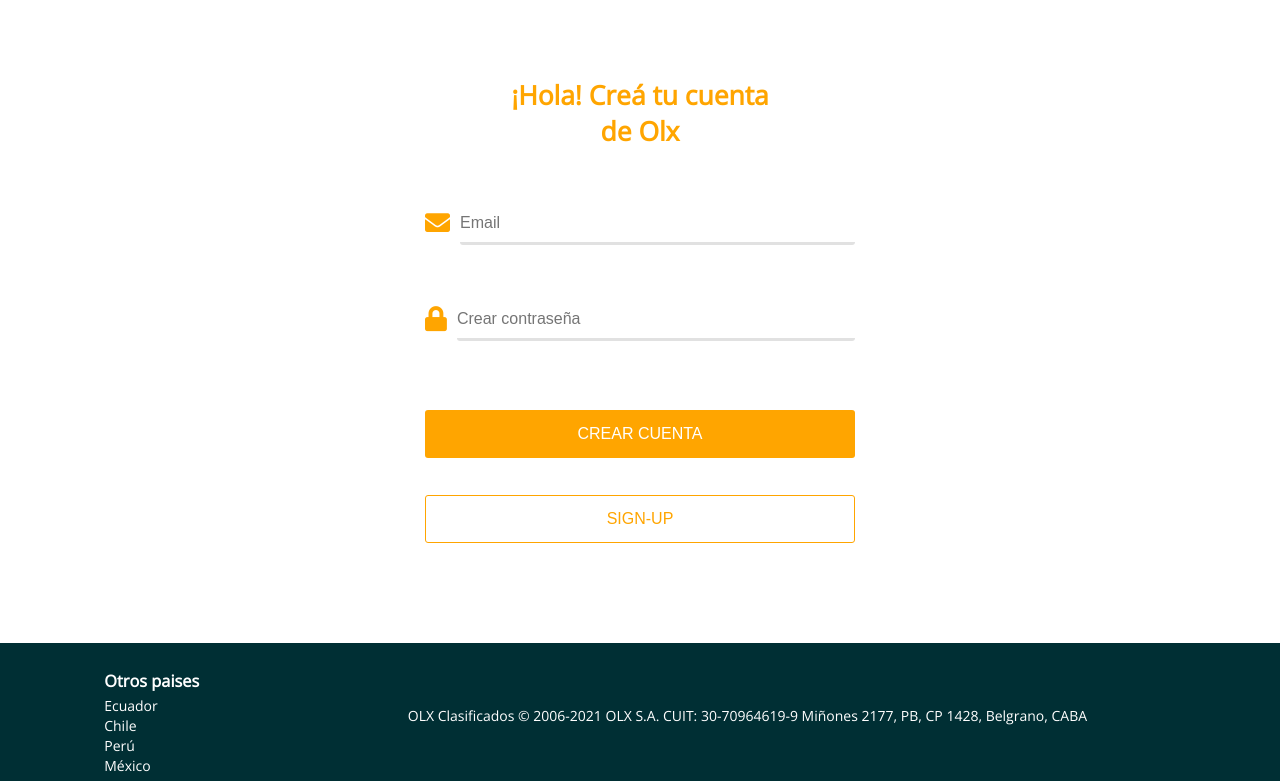
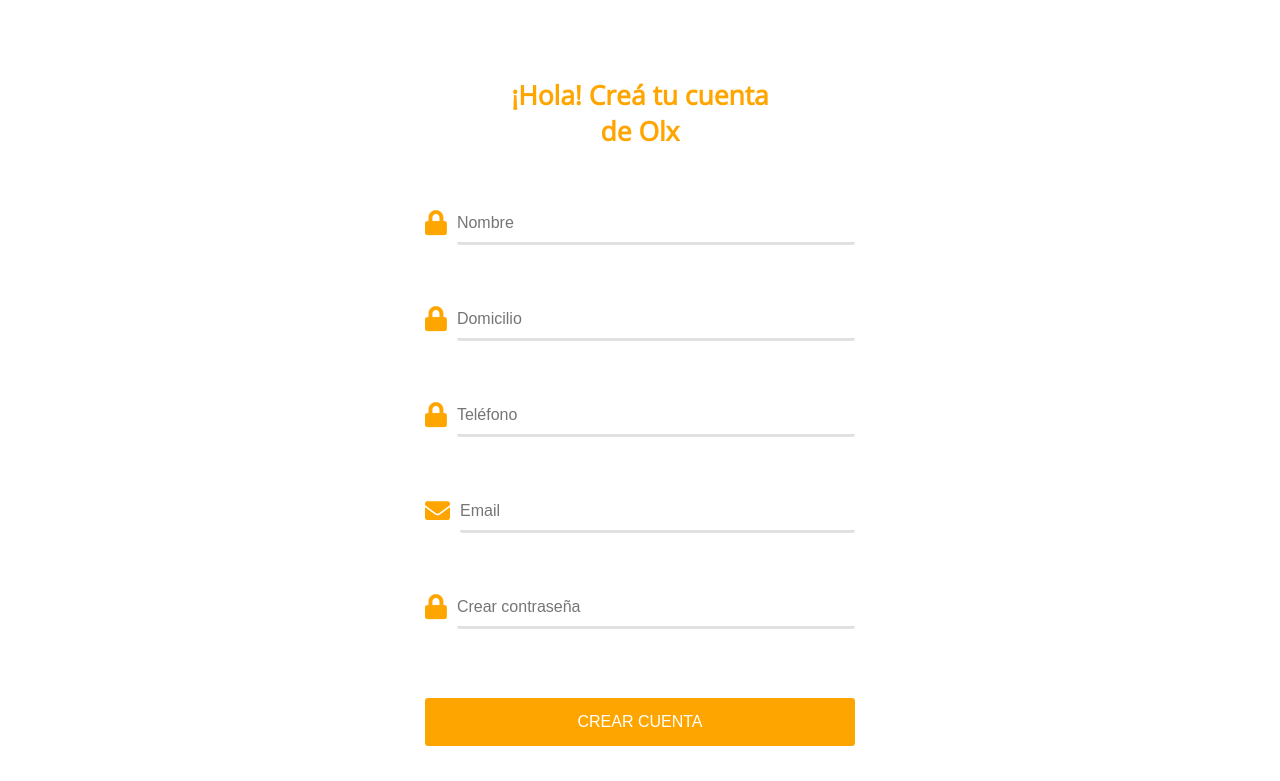
Before and after one commit to misael-github/e-commerce, a React (Create React App) app: page /sign-up in a window 1280 px wide. Shown: the top 781 px of the page. Built offline with nearby package versions, Linux system fonts and the light colour scheme; no server answers.

Commit message:
añadí archivo de manejo de errores para firebase

```diff
--- a/src/pages/login/Login.jsx
+++ b/src/pages/login/Login.jsx
@@ -34,7 +34,7 @@
       await LoginAction(formData); // Espera a que se ejecute mi LoginAtion y luego continua
       history("/");
     } catch (error) {
-      alert(error);
+      alert(firebaseErrors[error.code.split('/')[1]]);
     }
   }
 
--- a/src/pages/sell/Sell.jsx
+++ b/src/pages/sell/Sell.jsx
@@ -5,20 +5,27 @@
 import { Link } from "react-router-dom";
 import db from "../../db";
 import "./sell.css";
+import { useState } from "react";
 
 const Sell = () => {
+  const [formData, setFormData] = useState({
+    name: "",
+    description: "",
+    price: "",
+  });
 
-const upLoadProduct = async (e) => {
-  // Creo un documento
-  try {
+  const upLoadProduct = async (e) => {
+    // Creo una collection con el nombre que quiero y un doc con la info que tiene el state
+    try {
+      e.preventDefault();
+      const user = db.auth().currentUser // Obtengo el userId
 
-    e.preventDefault()
-    await db.firestore().collection('products').doc().set({hola: true});
-  } catch (error) {
-    alert(error)
-  }
-
-}
+      await db.firestore().collection("products").doc().set({...formData, userId: user.uid});
+      alert("Producto cargado exitosamente!")
+    } catch (error) {
+      alert(error);
+    }
+  };
 
   return (
     <div className="container-sell">
@@ -32,9 +39,11 @@
             <Input
               type="text"
               className="fieldset-input"
-              name="email"
+              name="name"
               placeholder=" "
-              // onChange={handleInputChange}
+              onChange={(e) =>
+                setFormData({ ...formData, name: e.target.value })
+              }
             ></Input>
           </div>
           <div className="fielset-sell">
@@ -43,9 +52,11 @@
             <Input
               type="text"
               className="fieldset-input"
-              name="password"
+              name="description"
               placeholder="Ej.:Celular Samsung Galaxy s9 64gb Negro"
-              // onChange={handleInputChange}
+              onChange={(e) =>
+                setFormData({ ...formData, description: e.target.value })
+              }
             ></Input>
           </div>
           <div className="fielset-sell">
@@ -54,14 +65,20 @@
             <Input
               type="number"
               className="fieldset-input"
-              name="password"
+              name="price"
               placeholder=""
-              // onChange={handleInputChange}
+              onChange={(e) =>
+                setFormData({ ...formData, price: e.target.value })
+              }
             ></Input>
           </div>
           <input type="file" />
           <div className="container-btn-login">
-            <Button title="CONTINUAR" type="submit" onClick={upLoadProduct}></Button>
+            <Button
+              title="CONTINUAR"
+              type="submit"
+              onClick={upLoadProduct}
+            ></Button>
 
             {/* <Link to="/sign-up">
           <Button title="CREAR CUENTA" variant="outline" ></Button>
--- a/src/pages/sign-up/Sign-up.jsx
+++ b/src/pages/sign-up/Sign-up.jsx
@@ -11,10 +11,13 @@
     // firstNameAndLastName: "",
     password: "",
     email: "",
+    name: "",
+    country: "",
+    phone: "",
   });
+
   function handleInputChange(e) {
     const { value, name } = e.target; // capturo el value y la propiedad name
-
     setFormData({ ...formData, [name]: value }); // seteo de la propiedad name con lo que me llega
     // ej email que seria mi key y el valor
   }
@@ -24,18 +27,60 @@
     e.preventDefault();
     // De la db utilizo el la función auth para loguearme y eligo con que metodo(funcion)
     // y le paso 2 parametros en este caso. Si conicide con el usuario que está en la db me loguea
-    const user = await db
+    const credential = await db
       .auth()
-      .createUserWithEmailAndPassword(formData.email, formData.password);
-    console.log(user);
+      .createUserWithEmailAndPassword(formData.email, formData.password); // Creo un user
+    await db
+      .firestore()
+      .collection("users")
+      .doc(credential.user.uid)
+      .set({
+        email: formData.email,
+        name: formData.name,
+        country: formData.country,
+        phone: formData.phone,
+      }); // Creo un doc en la collection user con el id que me genera firebase al crear el user
+      alert("Usuario creado correctamente")
   };
+
   return (
     <div className="container-form__login">
       <Title text="¡Hola! Creá tu cuenta de Olx"></Title>
       {/* <h2></h2> */}
       <form method="" onSubmit={SignUp} className="form">
-
-
+        <div className="fieldset">
+          <label className="fieldset-label"></label>
+          <i class="fas fa-lock icons-email-password"></i>
+          <Input
+            type="text"
+            className="fieldset-input"
+            name="name"
+            placeholder="Nombre"
+            onChange={handleInputChange}
+          ></Input>
+        </div>
+        <div className="fieldset">
+          <label className="fieldset-label"></label>
+          <i class="fas fa-lock icons-email-password"></i>
+          <Input
+            type="text"
+            className="fieldset-input"
+            name="country"
+            placeholder="Domicilio"
+            onChange={handleInputChange}
+          ></Input>
+        </div>
+        <div className="fieldset">
+          <label className="fieldset-label"></label>
+          <i class="fas fa-lock icons-email-password"></i>
+          <Input
+            type="text"
+            className="fieldset-input"
+            name="phone"
+            placeholder="Teléfono"
+            onChange={handleInputChange}
+          ></Input>
+        </div>
         <div className="fieldset">
           <label className="fieldset-label"></label>
           <i class="fas fa-envelope icons-email-password"></i>
@@ -61,7 +106,7 @@
         <div className="container-btn-login">
           <Button title="CREAR CUENTA"></Button>
           <Link to="/login">
-            <Button title="SIGN-UP"variant="outline"></Button>
+            <Button title="SIGN-UP" variant="outline"></Button>
           </Link>
         </div>
       </form>
```
